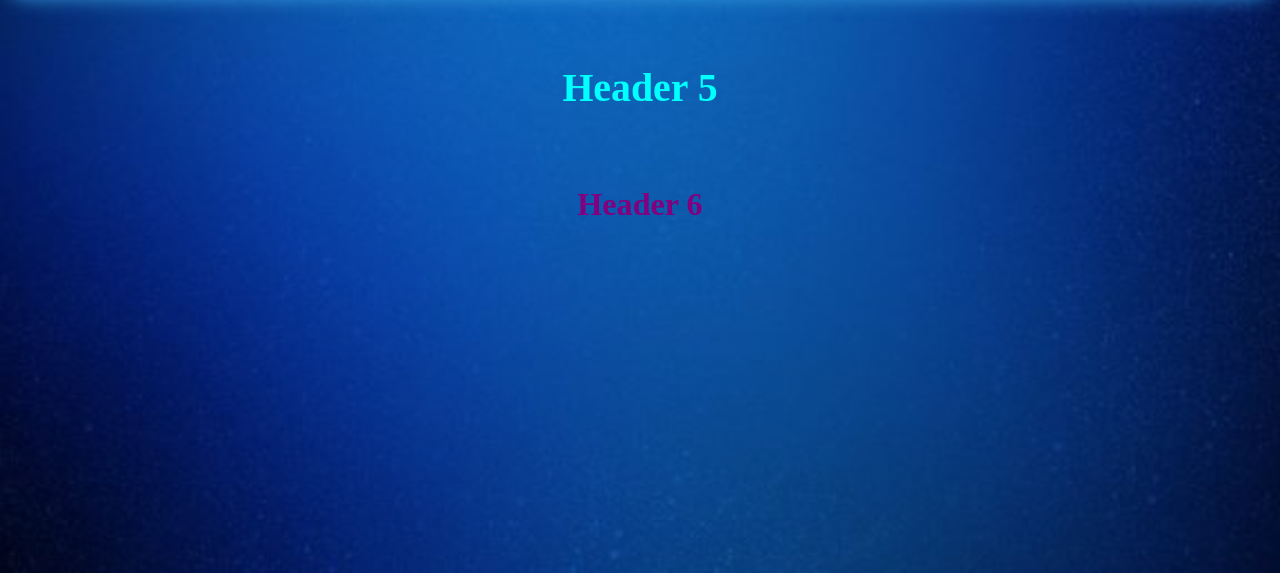
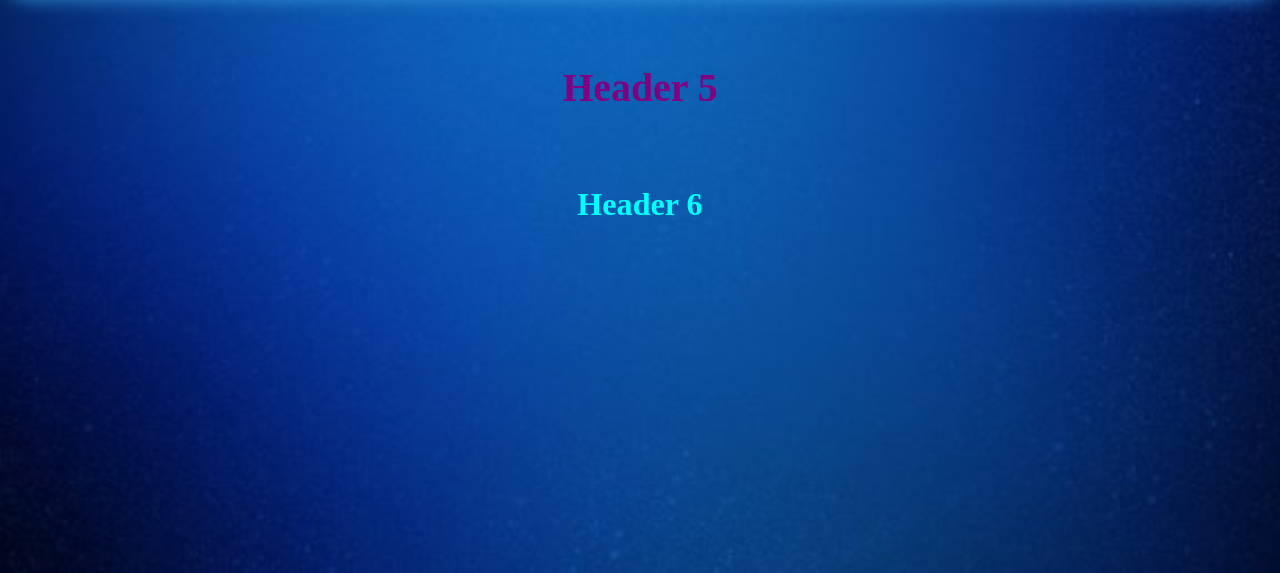
Before and after one commit to Rikato100/Sample-CSS, a plain HTML site: page index3.html in a window 1280 px wide. Shown: the part 227-800 px from the top of the page. Drawn offline with Linux system fonts and the light colour scheme.

Commit message:
Update style.css

```diff
--- a/style.css
+++ b/style.css
@@ -56,7 +56,7 @@ display: block;
 padding: 8px;
 border-radius: 5px;}
 
-nav a:hover {
+nav a: hover {
 background-color: Blue;}
 
 a href {background-color: #3498db;
@@ -69,5 +69,5 @@ h1 {text-align: center; color: #FFFF00}
 h2 {text-align: center; color: #008000}
 h3 {text-align: center; color: #FF0000}
 h4 {text-align: center; color: #0000FF}
-h5 {text-align: center; color: #00FFFF}
-h6 {text-align: center; color: #800080}
+h5 {text-align: center; color: #800080}
+h6 {text-align: center; color: #00FFFF}
```
